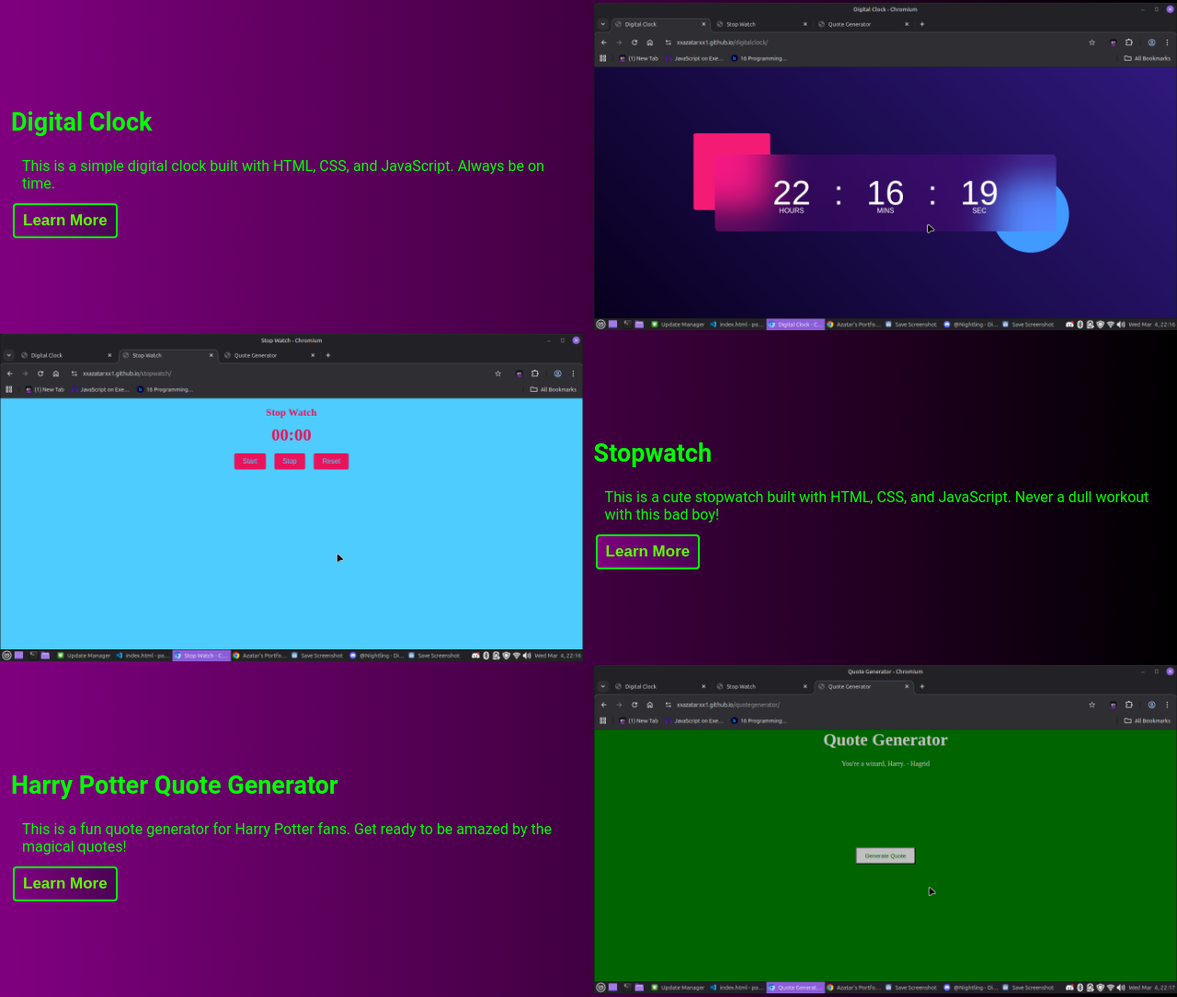
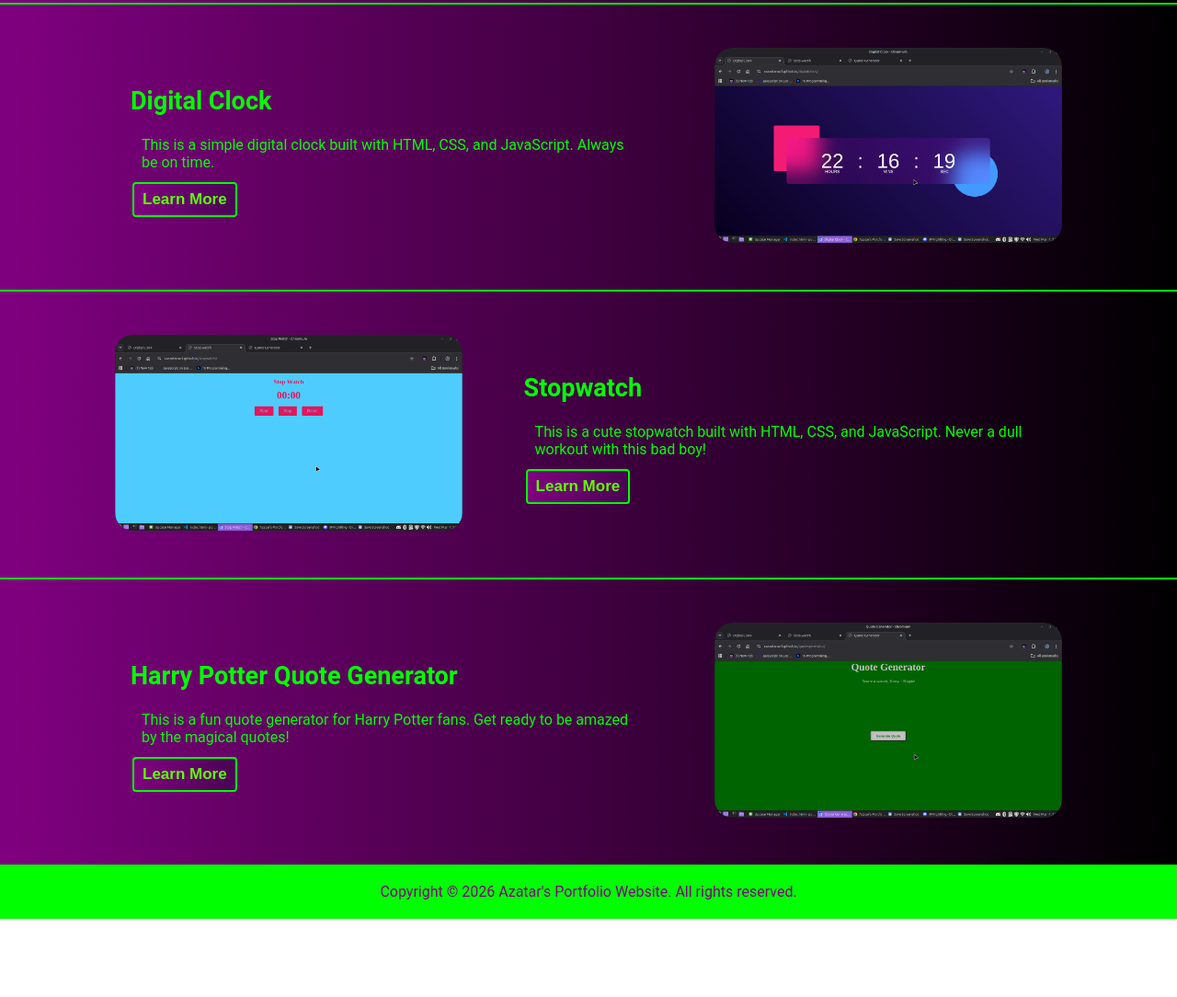
Before and after one commit to XxAzatarXx1/portfoliowebsite, a plain HTML site: page index.html in a window 1280 px wide. Shown: the part 722-1806 px from the top of the page at 92% size. After the commit the page ends 1721 px from the top, so only its background shows below. Drawn offline with Linux system fonts and the light colour scheme.

Commit message:
Enhance footer styles and improve project section layout; add hover effect to buttons

```diff
--- a/index.html
+++ b/index.html
@@ -10,6 +10,7 @@
     <link rel="preconnect" href="https://fonts.gstatic.com" crossorigin>
     <link href="https://fonts.googleapis.com/css2?family=Caveat:wght@400..700&family=Creepster&display=swap"
         rel="stylesheet">
+
 </head>
 
 <body>
@@ -83,6 +84,10 @@
 
         </section>
     </main>
+
+    <footer>
+        Copyright © 2026 Azatar's Portfolio Website. All rights reserved.
+    </footer>
 </body>
 
 </html>
--- a/styles.css
+++ b/styles.css
@@ -38,6 +38,12 @@ nav ul li {
     gap: 130px;
 }
 
+.hero-left {
+    display: flex;
+    flex-direction: column;
+    gap: 10px;
+}
+
 .hero-left .one {
     font-size: 60px;
     color:rgb(94, 255, 0);
@@ -75,23 +81,32 @@ nav ul li {
     cursor: pointer;
     font-size: 17px;
     font-weight: bolder;
+    transition: all 2s;
+}
+
+.btn:hover {
+    background-color: magenta;
 }
 
 .project {
             display: flex;
             align-items: center;
             font-family: "Roboto", sans-serif;
+            border-top: 2px solid lime;
+            padding: 22px 100px;
             background-image: linear-gradient(to right, purple, black);
         }
 
         .project-image img {
-            width: 49.5vw;
+            width: 29.5vw;
+            margin: 25px;
+            border-radius: 20px;
         }
 
         .project-info {
             display: flex;
             flex-direction: column;
-            padding: 12px;
+            padding: 42px;
         }
 
         .project-info .text {
@@ -109,3 +124,11 @@ nav ul li {
         .row-reverse {
             flex-direction: row-reverse;
         }
+
+        footer {
+            background-color: lime;
+            color: purple;
+            padding: 20px;
+            text-align: center;
+            font-family: "Roboto", sans-serif;
+        }
```
